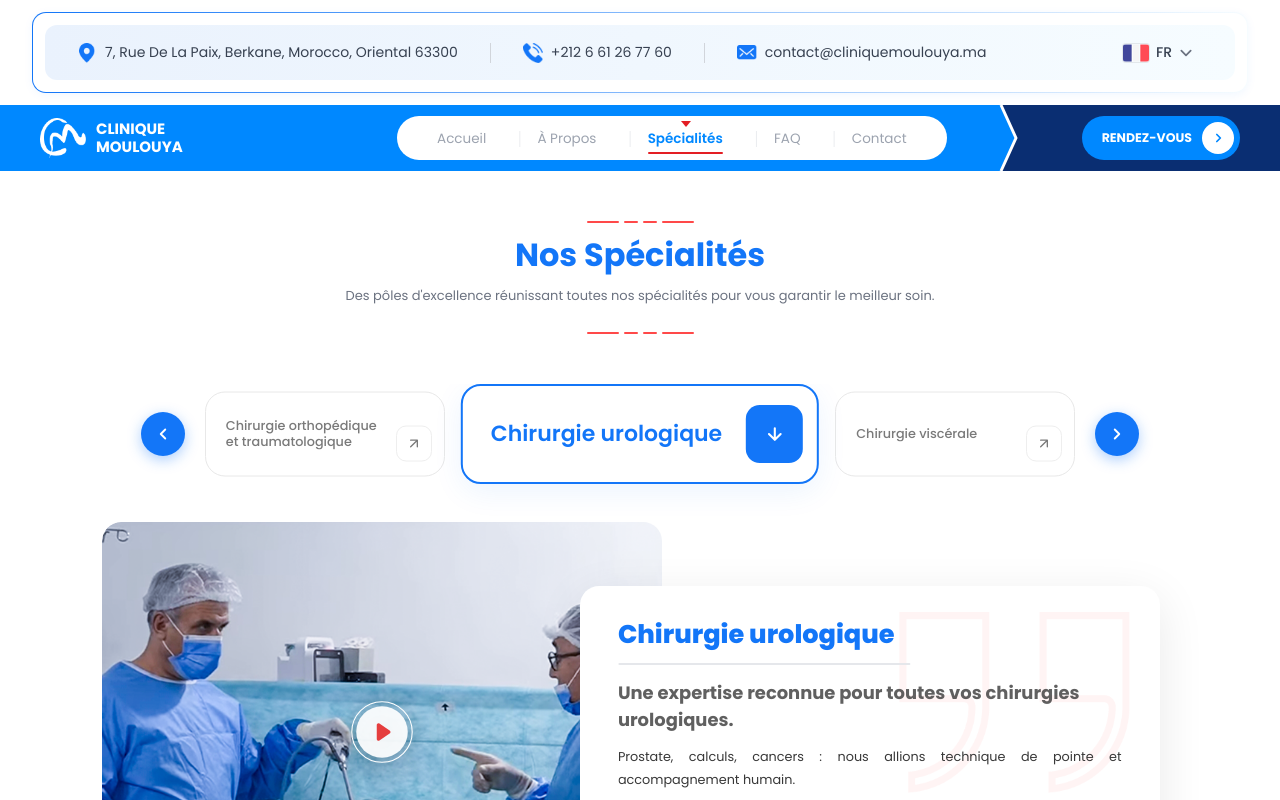
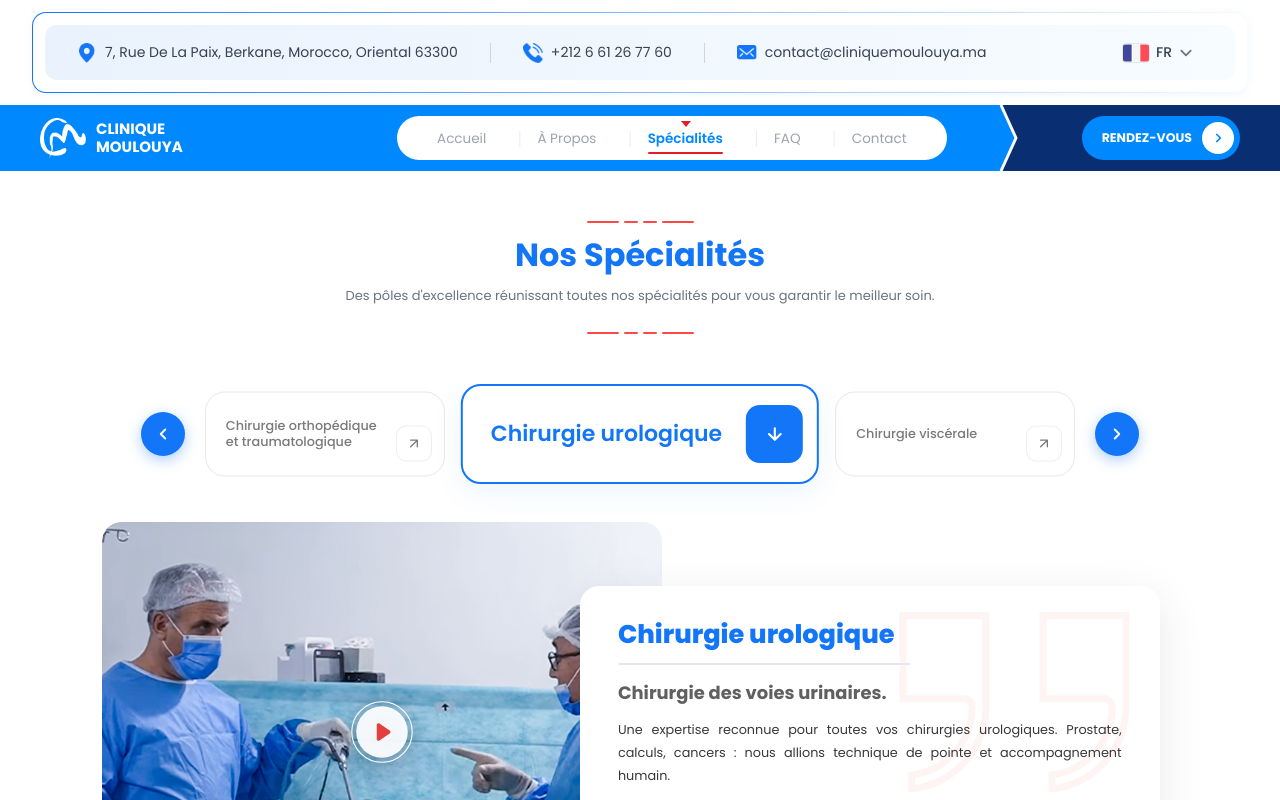
Before and after one commit to ouahid155-mohamed/C.MOULOUYA, a React (Vite) app in the folder c.moulouya/: page /specialites in a window 1280 px wide. Shown: the top 800 px of the page. Built offline with nearby package versions, Linux system fonts and the light colour scheme.

Commit message:
Mise a jour des details de la chirurgie urologique

```diff
--- a/c.moulouya/src/components/SpecialitesDetailSection/SpecialitesDetailSection.jsx
+++ b/c.moulouya/src/components/SpecialitesDetailSection/SpecialitesDetailSection.jsx
@@ -10,15 +10,15 @@ const specialites = [
     key: "specialties_detail.orthopedics",
     defaultLabel: "Chirurgie orthopédique\net traumatologique",
     defaultTitle: "Chirurgie orthopédique et traumatologique",
-    defaultBold: "Lorem ipsum dolor sit amet.",
-    defaultDesc: "Lorem ipsum dolor sit amet, consectetur adipiscing elit. Quisque placerat scelerisque tortor ornare ornare. Quisque placerat scelerisque tortor ornare ornare Convallis felis.",
+    defaultBold: "Chirurgie des os, des articulations et des traumatismes.",
+    defaultDesc: "Une expertise en chirurgie orthopédique et traumatologique, pour le traitement des fractures et des pathologies des os et des articulations avec des techniques modernes et efficaces.",
   },
   {
     id: 1,
     key: "specialties_detail.urology",
     defaultLabel: "Chirurgie urologique",
     defaultTitle: "Chirurgie urologique",
-    defaultBold: "Lorem ipsum dolor sit amet.",
+    defaultBold: "Chirurgie des voies urinaires.",
     defaultDesc: "Une expertise reconnue pour toutes vos chirurgies urologiques. Prostate, calculs, cancers : nous allions technique de pointe et accompagnement humain.",
   },
   {
--- a/c.moulouya/src/locales/ar/translation.json
+++ b/c.moulouya/src/locales/ar/translation.json
@@ -138,8 +138,8 @@
     "urology": {
       "label": "جراحة المسالك البولية",
       "title": "جراحة المسالك البولية",
-      "bold": "خبرة معترف بها في جميع جراحات المسالك البولية.",
-      "desc": "البروستاتا، الحصوات، السرطانات: نجمع بين التقنيات المتطورة والمرافقة الإنسانية."
+      "bold": "جراحة المسالك البولية.",
+      "desc": "خبرة معترف بها في جميع جراحات المسالك البولية. البروستاتا، الحصوات، السرطانات: نجمع بين التقنيات المتطورة والمرافقة الإنسانية."
     },
     "visceral": {
       "label": "الجراحة الباطنية",
--- a/c.moulouya/src/locales/fr/translation.json
+++ b/c.moulouya/src/locales/fr/translation.json
@@ -138,8 +138,8 @@
     "urology": {
       "label": "Chirurgie urologique",
       "title": "Chirurgie urologique",
-      "bold": "Une expertise reconnue pour toutes vos chirurgies urologiques.",
-      "desc": "Prostate, calculs, cancers : nous allions technique de pointe et accompagnement humain."
+      "bold": "Chirurgie des voies urinaires.",
+      "desc": "Une expertise reconnue pour toutes vos chirurgies urologiques. Prostate, calculs, cancers : nous allions technique de pointe et accompagnement humain."
     },
     "visceral": {
       "label": "Chirurgie viscérale",
```
